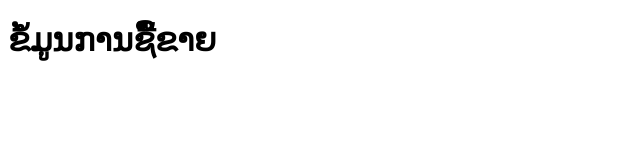
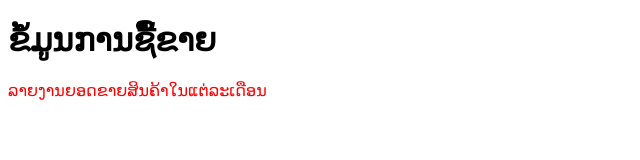
Before and after one commit to Thitphavanh/Git-GitHub, a plain HTML site: page index.html in a window 1280 px wide. Shown: the whole page, without its empty margins (0-640 px from the left). Drawn offline with Linux system fonts and the light colour scheme.

Commit message:
add report sale

```diff
--- a/index.html
+++ b/index.html
@@ -3,10 +3,16 @@
 <head>
 	<meta charset="utf-8">
 	<meta name="viewport" content="width=device-width, initial-scale=1">
-	<title></title>
+	<title>Document</title>
+    <style>
+        p{
+            color: red;
+        }
+    </style>
 </head>
 <body>
     <h1>ຂໍ້ມູນການຊື້ຂາຍ</h1>
+    <p>ລາຍງານຍອດຂາຍສິນຄ້າໃນແຕ່ລະເດືອນ</p>
 
 </body>
 </html>
```
Also changed, not shown: Git-Version-Control.txt.
